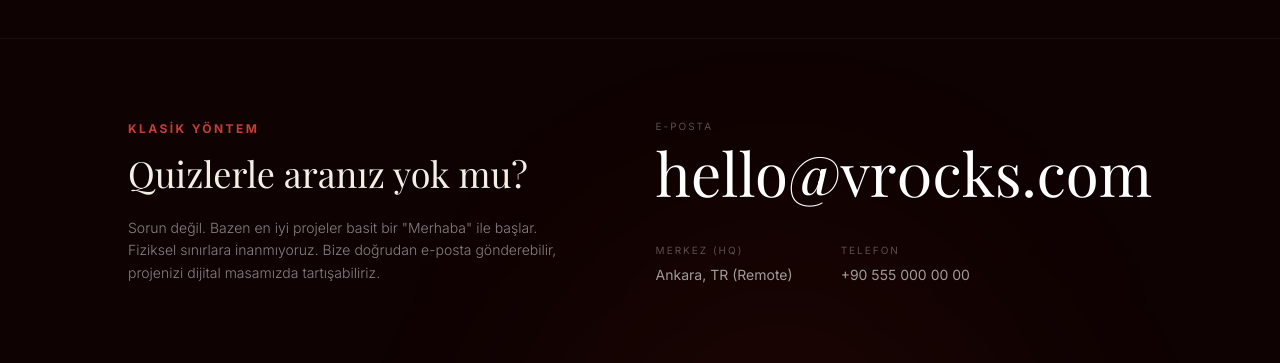
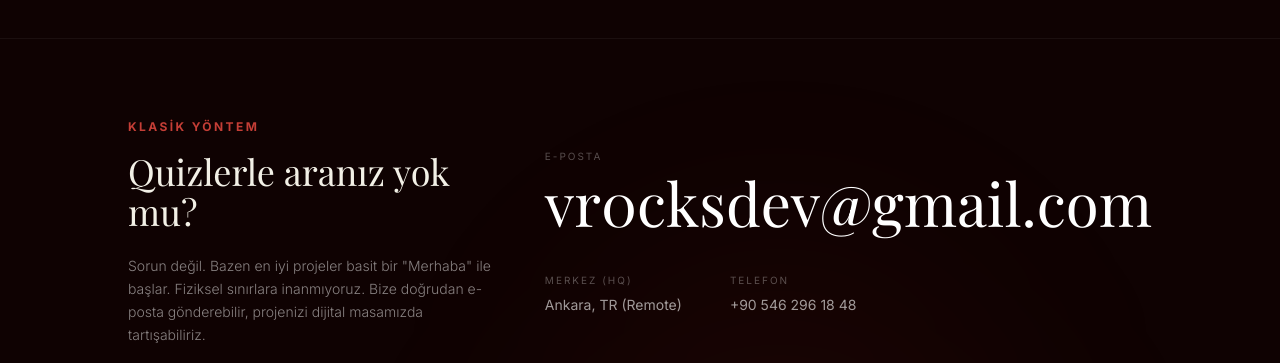
Before and after one commit to Vr0cks/vrocks-agency, a Next.js app: page / in a window 1280 px wide. Shown: the part 2980-3343 px from the top of the page. Built offline with nearby package versions, Linux system fonts and the light colour scheme; grey boxes are pictures that could not be loaded; a web font is replaced by a local one.

Commit message:
Update DirectContact.tsx

```diff
--- a/components/DirectContact.tsx
+++ b/components/DirectContact.tsx
@@ -47,12 +47,12 @@ export default function DirectContact() {
           </span>
 
           <a
-            href="mailto:hello@vr0cks.com"
+            href="mailto:vr0cksdev@gmail.com"
             className="group relative inline-block"
           >
             {/* MAİL: Gündüz Siyah, Gece Beyaz */}
             <span className="font-serif text-4xl md:text-6xl text-[#1A1716] dark:text-white group-hover:text-vintage-red transition-colors duration-300">
-              hello@vr0cks.com
+              vr0cksdev@gmail.com
             </span>
             <span className="absolute bottom-0 left-0 w-0 h-[1px] bg-vintage-red transition-all duration-300 group-hover:w-full" />
           </a>
@@ -64,7 +64,7 @@ export default function DirectContact() {
              </div>
              <div>
                 <span className="block text-[10px] text-[#1A1716]/40 dark:text-white/30 uppercase tracking-[0.2em] mb-1 transition-colors duration-500">Telefon</span>
-                <span className="text-[#1A1716]/70 dark:text-white/60 text-sm transition-colors duration-500">+90 555 000 00 00</span>
+                <span className="text-[#1A1716]/70 dark:text-white/60 text-sm transition-colors duration-500">+90 546 296 18 48</span>
              </div>
           </div>
 
```
